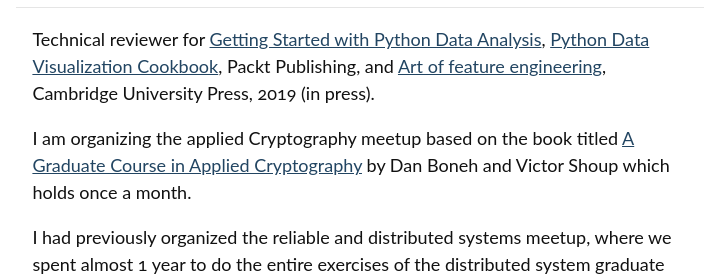
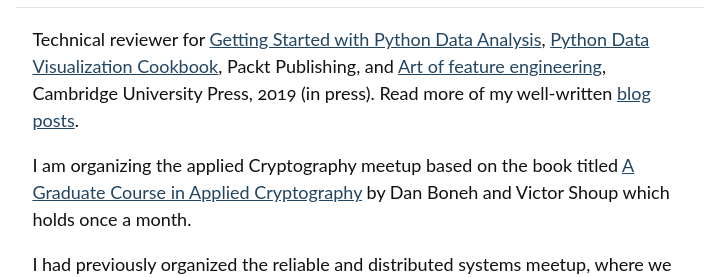
Before and after one commit to kenluck2001/kenluck2001.github.io, a plain HTML site: page publications.html in a window 1280 px wide. Shown: the part 109-386 px from the top of the page, without its empty margins (280-987 px from the left). Drawn offline with Linux system fonts and the light colour scheme.

Commit message:
fix publication page

```diff
--- a/publications.html
+++ b/publications.html
@@ -29,7 +29,7 @@
     <div class="Site-content">
       <div class="u-container">
 
-            <p>Technical reviewer for <a target="_blank" href="https://goo.gl/ZiGqke">Getting Started with Python Data Analysis</a>, <a target="_blank" href="https://goo.gl/J2NA4V">Python Data Visualization Cookbook</a>, Packt Publishing, and <a target="_blank" href="http://artoffeatureengineering.com/">Art of feature engineering</a>, Cambridge University Press, 2019 (in press).</p>
+            <p>Technical reviewer for <a target="_blank" href="https://goo.gl/ZiGqke">Getting Started with Python Data Analysis</a>, <a target="_blank" href="https://goo.gl/J2NA4V">Python Data Visualization Cookbook</a>, Packt Publishing, and <a target="_blank" href="http://artoffeatureengineering.com/">Art of feature engineering</a>, Cambridge University Press, 2019 (in press). Read more of my well-written <a href=/blogs/1.html>blog posts</a>.</p>
 
             <p>I am organizing the applied Cryptography meetup based on the book titled <a target="_blank" href="https://crypto.stanford.edu/~dabo/cryptobook/BonehShoup_0_4.pdf">A Graduate Course in Applied Cryptography</a> by Dan Boneh and Victor Shoup which holds once a month.</p>
 
```
